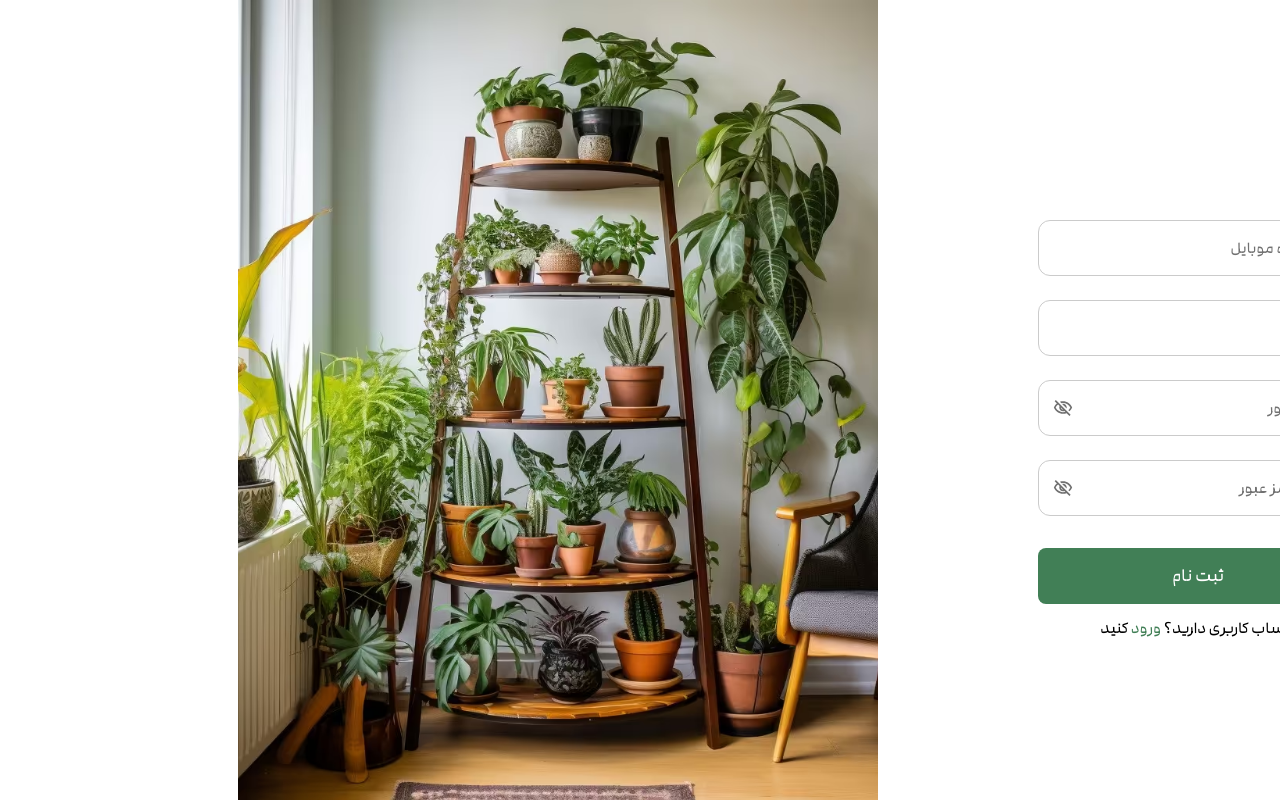
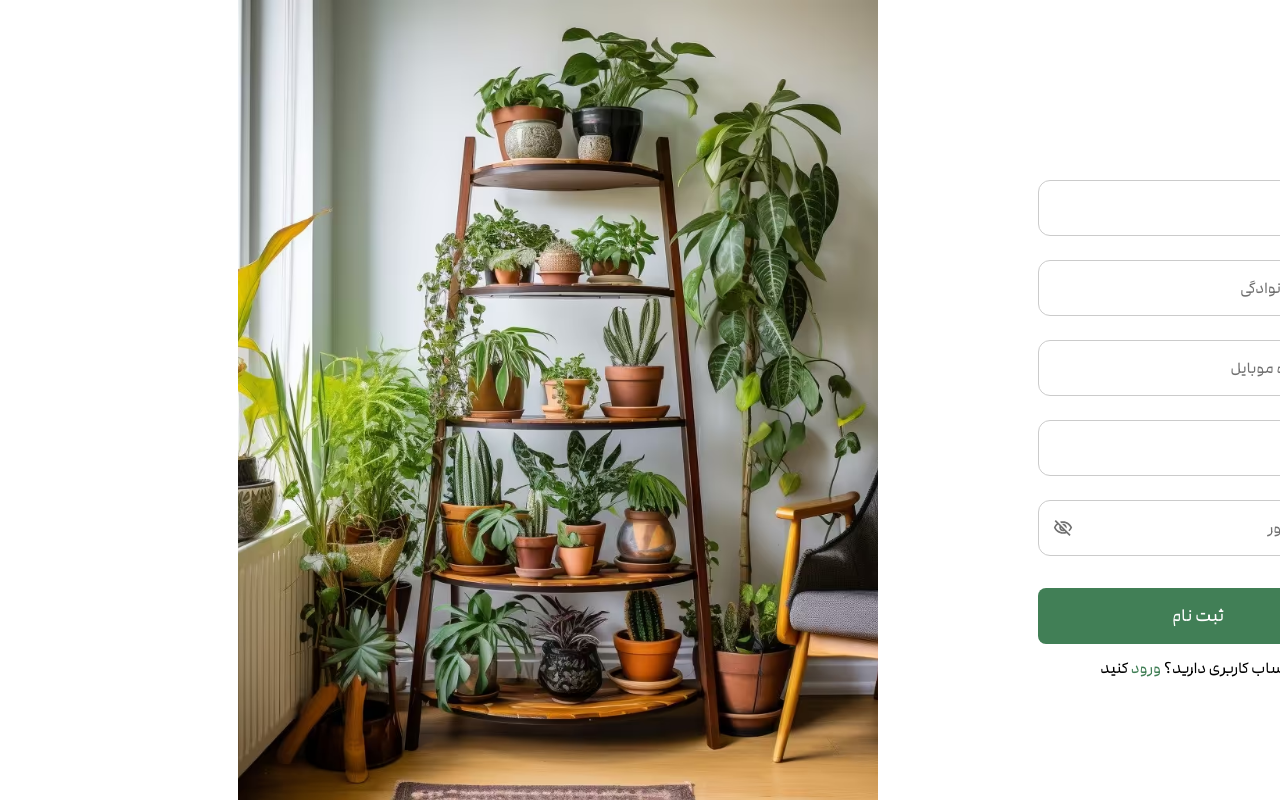
Before and after one commit to Amin-Gharibi/Giahland, a React (Vite) app: page /signup in a window 1280 px wide. Built offline with nearby package versions, Linux system fonts and the light colour scheme.

Commit message:
feat: connect sign up page to backend

```diff
--- a/src/contexts/UserAuthContext.jsx
+++ b/src/contexts/UserAuthContext.jsx
@@ -77,6 +77,7 @@ export const UserAuthProvider = ({ children }) => {
 				login,
 				logout,
 				isAdmin: () => authState.user?.role === "admin",
+				isSeller: () => authState.user?.role === "seller",
 				refreshUser: fetchUserData, // method to refresh user data
 			}}>
 			{children}
--- a/src/pages/Login.jsx
+++ b/src/pages/Login.jsx
@@ -4,10 +4,11 @@ import CustomButton from "../components/CustomButton.jsx";
 import { useForm } from "react-hook-form";
 import useResponsiveSize from "../hooks/useResponsiveSize.js";
 import Header from "../components/Header.jsx";
-import { Link, useNavigate } from "react-router-dom";
+import { Link, Navigate, useNavigate } from "react-router-dom";
 import { AuthService } from "../services/auth.service.js";
 import { useUserAuth } from "../contexts/UserAuthContext.jsx";
 import { showToast } from "../config/toast.config.js";
+import { PuffLoader } from "react-spinners";
 
 function Login() {
 	const {
@@ -20,7 +21,7 @@ function Login() {
 			password: "",
 		},
 	});
-	const { login } = useUserAuth();
+	const { login, isAuthenticated, isLoading, isAdmin, isSeller } = useUserAuth();
 	const navigate = useNavigate()
 
 
@@ -59,6 +60,25 @@ function Login() {
 		{ breakpoint: 0, value: 48 },
 		{ breakpoint: 470, value: 56 },
 	]);
+
+	if (isLoading) {
+		return (
+			<div className="h-screen flex items-center justify-center">
+				<PuffLoader size={60} color="#000000" />
+			</div>
+		);
+	}
+
+	if (isAuthenticated) {
+		// if user is already logged in
+		if (isAdmin()) {
+			return <Navigate to={"/admin-dashboard"} />;
+		}
+		if (isSeller()) {
+			return <Navigate to={"/seller-dashboard"} />;
+		}
+		return <Navigate to={"/dashboard"} />;
+	}
 
 	return (
 		<>
--- a/src/pages/Signup.jsx
+++ b/src/pages/Signup.jsx
@@ -4,25 +4,75 @@ import Header from "../components/Header.jsx";
 import CustomInput from "../components/CustomInput.jsx";
 import CustomButton from "../components/CustomButton.jsx";
 import loginBgImage from "../assets/images/loginBgImage.png";
-import { Link } from "react-router-dom";
+import { Link, Navigate, useNavigate } from "react-router-dom";
+import { AuthService } from "../services/auth.service.js";
+import { showToast } from "../config/toast.config.js";
+import { useUserAuth } from "../contexts/UserAuthContext.jsx";
+import { PuffLoader } from "react-spinners";
 
 function Signup() {
-	const { control, handleSubmit, getValues } = useForm({
+	const {
+		control,
+		handleSubmit,
+		formState: { isSubmitting },
+	} = useForm({
 		defaultValues: {
+			firstName: "",
+			lastName: "",
 			phoneNumber: "",
 			email: "",
 			password: "",
-			confirmPassword: "",
 		},
 	});
+	const { login, isLoading, isAuthenticated, isAdmin, isSeller } = useUserAuth();
+	const navigate = useNavigate();
+
 	const onSubmit = async (data) => {
-		console.log(data);
+		try {
+			const res = await AuthService.register(data.firstName, data.lastName, data.email, data.password, data.phoneNumber);
+			await login({ access: res.accessToken, refresh: res.refreshToken });
+
+			if (res.user?.role === "admin") {
+				navigate("/admin-dashboard");
+			} else if (res.user?.role === "seller") {
+				navigate("/seller-dashboard");
+			} else {
+				navigate("/dashboard");
+			}
+		} catch (error) {
+			if (error.response?.status === 400) {
+				// if user already exists
+				showToast.error("کاربری با این ایمیل یا شماره موبایل وجود دارد!");
+			} else {
+				// Handle other errors
+				console.error("Registration failed:", error);
+			}
+		}
 	};
 
 	const inputSize = useResponsiveSize([
 		{ breakpoint: 0, value: 48 },
 		{ breakpoint: 470, value: 56 },
 	]);
+
+	if (isLoading) {
+		return (
+			<div className="h-screen flex items-center justify-center">
+				<PuffLoader size={60} color="#000000" />
+			</div>
+		);
+	}
+
+	if (isAuthenticated) {
+		// if user is already logged in
+		if (isAdmin()) {
+			return <Navigate to={"/admin-dashboard"} />;
+		}
+		if (isSeller()) {
+			return <Navigate to={"/seller-dashboard"} />;
+		}
+		return <Navigate to={"/dashboard"} />;
+	}
 
 	return (
 		<>
@@ -33,6 +83,41 @@ function Signup() {
 				<div className={"container max-xs:-mt-3 bg-white max-md:order-2 lg:px-24 xl:px-40 flex justify-center items-center max-md:rounded-t-xl overflow-hidden"}>
 					<form onSubmit={handleSubmit(onSubmit)} className={"w-full"}>
 						<h1 className={"xs:font-semibold text-xl leading-7 text-black mb-8 max-md:text-center max-md:mt-4"}>ثبت نام</h1>
+						<CustomInput
+							size={inputSize}
+							control={control}
+							name="firstName"
+							rules={{
+								required: "وارد کردن نام الزامی است",
+								minLength: { value: 2, message: "نام باید حداقل ۲ حرف باشد" },
+								maxLength: { value: 50, message: "نام نمیتواند بیشتر از ۵۰ حرف باشد" },
+							}}
+							placeholder="نام"
+							RightIcon={(props) => (
+								<svg xmlns="http://www.w3.org/2000/svg" fill="none" viewBox="0 0 24 24" strokeWidth="1.5" stroke="currentColor" className="w-5 h-5 text-neutral9 group-focus-within:text-primary transition-colors">
+									<path strokeLinecap="round" strokeLinejoin="round" d="M15.75 6a3.75 3.75 0 1 1-7.5 0 3.75 3.75 0 0 1 7.5 0ZM4.501 20.118a7.5 7.5 0 0 1 14.998 0A17.933 17.933 0 0 1 12 21.75c-2.676 0-5.216-.584-7.499-1.632Z" />
+								</svg>
+							)}
+						/>
+						<div className="mt-6">
+							<CustomInput
+								size={inputSize}
+								control={control}
+								name="lastName"
+								rules={{
+									required: "وارد کردن نام خانوادگی الزامی است",
+									minLength: { value: 2, message: "نام خانوادگی باید حداقل ۲ حرف باشد" },
+									maxLength: { value: 50, message: "نام خانوادگی نمیتواند بیشتر از ۵۰ حرف باشد" },
+								}}
+								placeholder="نام خانوادگی"
+								RightIcon={(props) => (
+									<svg xmlns="http://www.w3.org/2000/svg" fill="none" viewBox="0 0 24 24" strokeWidth="1.5" stroke="currentColor" className="w-5 h-5 text-neutral9 group-focus-within:text-primary transition-colors">
+										<path strokeLinecap="round" strokeLinejoin="round" d="M15.75 6a3.75 3.75 0 1 1-7.5 0 3.75 3.75 0 0 1 7.5 0ZM4.501 20.118a7.5 7.5 0 0 1 14.998 0A17.933 17.933 0 0 1 12 21.75c-2.676 0-5.216-.584-7.499-1.632Z" />
+									</svg>
+								)}
+							/>
+						</div>
+						<div className="mt-6">
 							<CustomInput
 								size={inputSize}
 								control={control}
@@ -51,6 +136,7 @@ function Signup() {
 									</svg>
 								)}
 							/>
+						</div>
 						<div className={"mt-6"}>
 							<CustomInput
 								type={"email"}
@@ -93,30 +179,8 @@ function Signup() {
 								)}
 							/>
 						</div>
-						<div className={"mt-6"}>
-							<CustomInput
-								type={"password"}
-								size={inputSize}
-								control={control}
-								name="confirmPassword"
-								rules={{
-									required: "تکرار رمز عبور الزامی است",
-									validate: (value) => {
-										if (value !== getValues("password")) {
-											return "رمز عبور وارد شده همخوانی ندارد!";
-										}
-									},
-								}}
-								placeholder="تکرار رمز عبور"
-								RightIcon={(props) => (
-									<svg width="23" height="23" viewBox="0 0 23 23" fill="none" xmlns="http://www.w3.org/2000/svg" {...props}>
-										<path d="M19.4061 9.66667H11.7519C11.0003 7.53083 8.96525 6 6.57275 6C3.53859 6 1.07275 8.46583 1.07275 11.5C1.07275 14.5342 3.53859 17 6.57275 17C8.96525 17 11.0003 15.4692 11.7519 13.3333H12.0728L13.9061 15.1667L15.7394 13.3333L17.5728 15.1667L21.2394 11.4633L19.4061 9.66667ZM6.57275 14.25C5.06025 14.25 3.82275 13.0125 3.82275 11.5C3.82275 9.9875 5.06025 8.75 6.57275 8.75C8.08525 8.75 9.32275 9.9875 9.32275 11.5C9.32275 13.0125 8.08525 14.25 6.57275 14.25Z" />
-									</svg>
-								)}
-							/>
-						</div>
 						<div className={"w-full *:w-full mt-8"}>
-							<CustomButton type={"submit"} title={"ثبت نام"} onClick={() => true} size={inputSize} isFilled={true} isSquared={true} />
+							<CustomButton type={"submit"} title={"ثبت نام"} onClick={() => true} size={inputSize} isFilled={true} isSquared={true} disabled={isSubmitting} loading={isSubmitting} />
 						</div>
 						<div className={"mt-3 text-center leading-7 text-sm xs:text-base"}>
 							<span>حساب کاربری دارید؟ </span>
```
Lines whose indentation alone changed are shown as unchanged.
